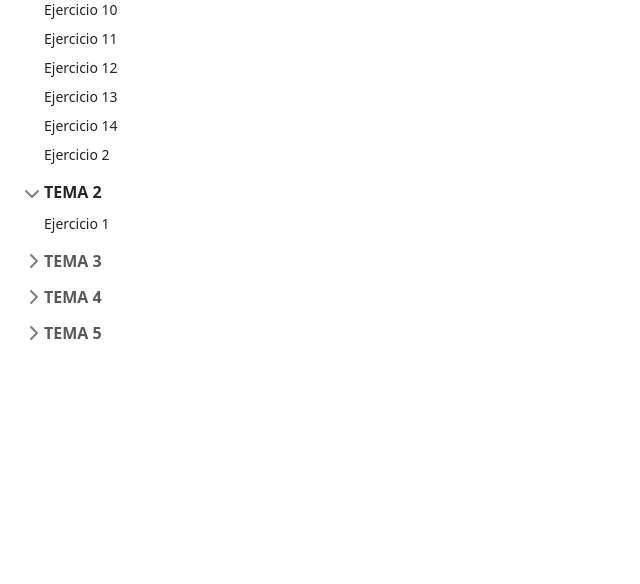
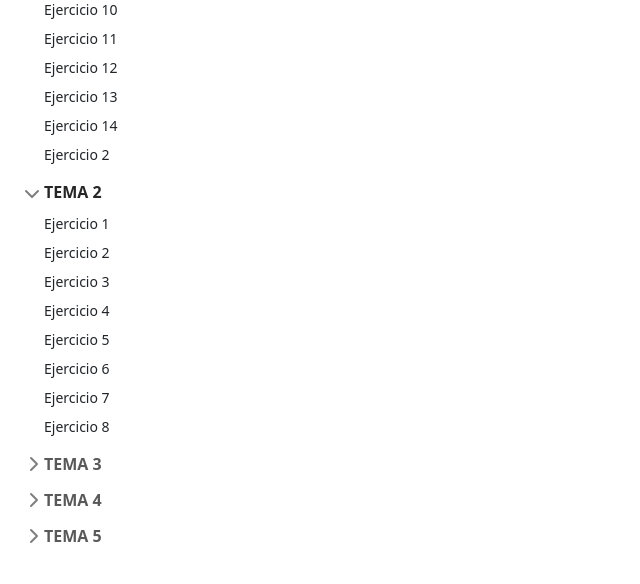
Before and after one commit to franmartinez0/2servidor, a PHP site: page /index.php in a window 1280 px wide, after a click on "TEMA 2". Shown: the part 378-962 px from the top of the page, without its empty margins (0-640 px from the left). Before the commit the page ends 718 px from the top, so only its background shows below. Run offline with PHP 8.4, Linux system fonts and the light colour scheme.

Commit message:
cambio sidebar

```diff
--- a/sidebar.php
+++ b/sidebar.php
@@ -37,7 +37,16 @@
 					</button>
 					<div class="collapse" id="tema2">
 					<ul class="btn-toggle-nav list-unstyled fw-normal pb-1 small">
-						<li><a href="/tema2/eje1.php" class="link-dark rounded">Ejercicio 1</a></li>
+						<li><a href="/tema2/ejercicio1.php" class="link-dark rounded">Ejercicio 1</a></li>
+						<li><a href="/tema2/ejercicio2.php" class="link-dark rounded">Ejercicio 2</a></li>
+						<li><a href="/tema2/ejercicio3.php" class="link-dark rounded">Ejercicio 3</a></li>
+						<li><a href="/tema2/ejercicio4.php" class="link-dark rounded">Ejercicio 4</a></li>
+						<li><a href="/tema2/ejercicio5.php" class="link-dark rounded">Ejercicio 5</a></li>
+						<li><a href="/tema2/ejercicio6.php" class="link-dark rounded">Ejercicio 6</a></li>
+						<li><a href="/tema2/ejercicio7.php" class="link-dark rounded">Ejercicio 7</a></li>
+						<li><a href="/tema2/ejercicio8.php" class="link-dark rounded">Ejercicio 8</a></li>
+
+
 					</ul>
 					</div>
 				</li>
```
